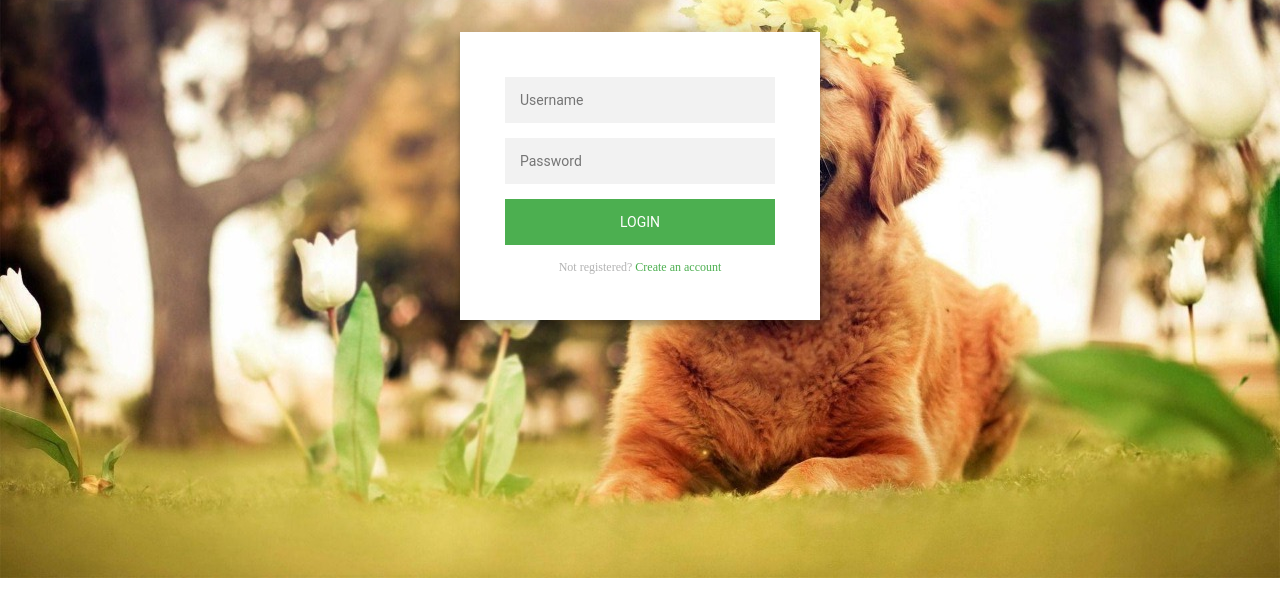
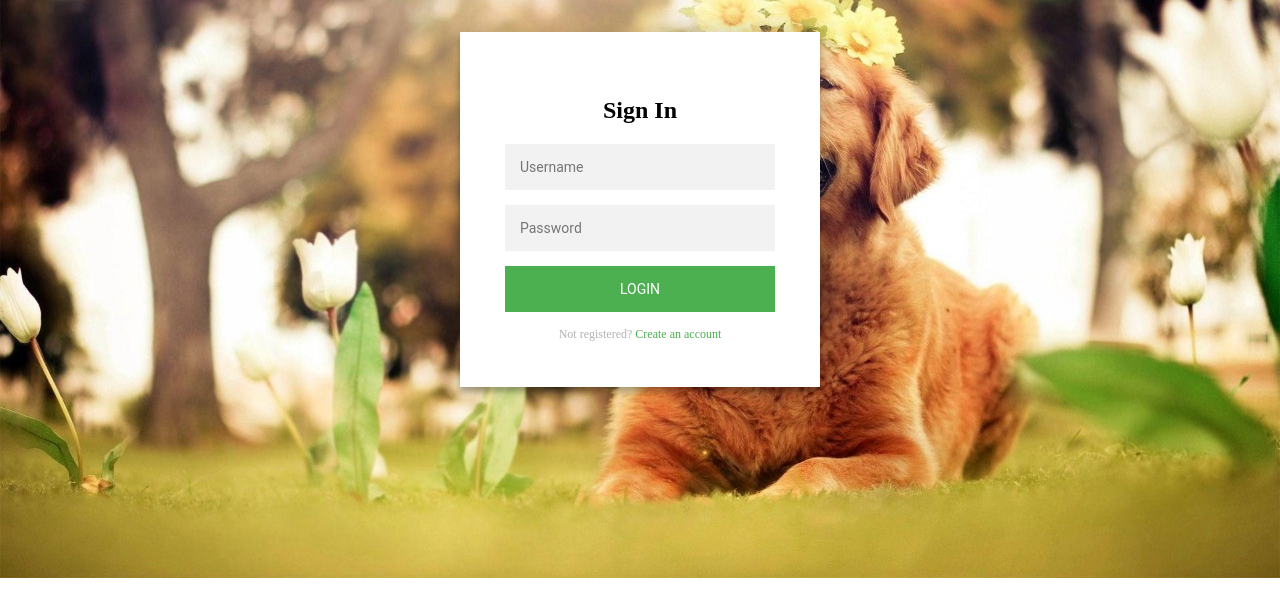
Before and after one commit to SrimaiReddy/HCI, a plain HTML site: page UserLogin.html in a window 1280 px wide. Shown: the part 142-758 px from the top of the page. Drawn offline with Linux system fonts and the light colour scheme.

Commit message:
Addedsign in

```diff
--- a/UserLogin.html
+++ b/UserLogin.html
@@ -21,6 +21,7 @@
 <div class="login-page">
     <div class="form">
       <form class="login-form">
+            <h2> Sign In </h2>
         <input type="text" placeholder="Username"/>
         <input type="password" placeholder="Password"/>
         <button>Login</button>
--- a/css/style.css
+++ b/css/style.css
@@ -21,6 +21,7 @@ body {
   text-align: center;
   box-shadow: 0 0 20px 0 rgba(0, 0, 0, 0.2), 0 5px 5px 0 rgba(0, 0, 0, 0.24);
 }
+
 .form input {
   font-family: "Roboto", sans-serif;
   outline: 0;
```
Also changed, not shown: login.html (+3 -0 lines).
